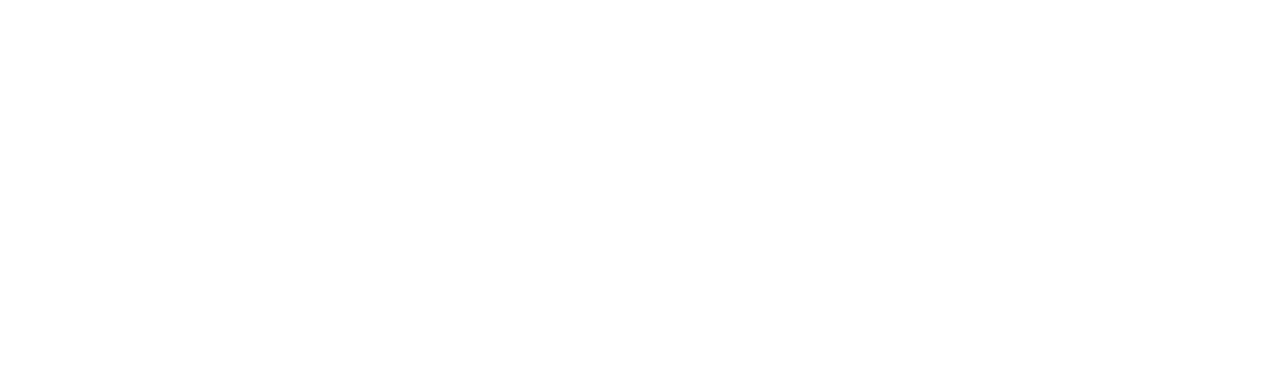
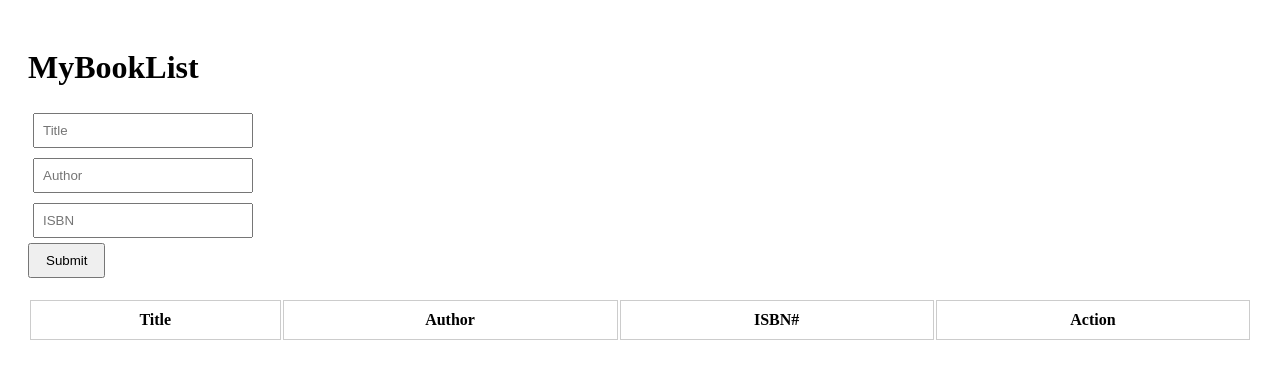
Before and after one commit to acciojob/book-list-Loudiya-Surekha, a website: page main.html in a window 1280 px wide. Drawn offline with Linux system fonts and the light colour scheme.

Commit message:
created a submission

```diff
--- a/main.html
+++ b/main.html
@@ -7,6 +7,28 @@
 </head>
 
 <body>
+	  <h1>MyBookList</h1>
+	<div>
+	  <form id="book-form" class="form-group">
+      <input type="text" id="title" placeholder="Title" required> <br>
+      <input type="text" id="author" placeholder="Author" required> <br>
+      <input type="text" id="isbn" placeholder="ISBN" required><br>
+      <button type="submit" id="submit" onclick="abc()">Submit</button>
+    </form>
+		<table class="table table-striped">
+			<thead>
+        <tr>
+          <th>Title</th>
+          <th>Author</th>
+          <th>ISBN#</th>
+          <th>Action</th>
+        </tr>
+      </thead>
+	<tbody id="book-list">
+        <!-- Dynamic rows go here -->
+      </tbody>
+		</table>
+	</div>
 	<!-- the entire body must be written by student -->
     <script type="text/javascript" src="./script.js">
 </script>
--- a/script.js
+++ b/script.js
@@ -1 +1,24 @@
-//your JS code here. If required.
+ const abc = (event) =>{
+      const title = document.getElementById('title').value.trim();
+      const author = document.getElementById('author').value.trim();
+      const isbn = document.getElementById('isbn').value.trim();
+
+      if (title === "" || author === "" || isbn === "") {
+        alert("Please fill in all fields");
+        return;
+      }
+      let row = document.createElement('tr');
+      row.innerHTML = `
+        <td>${title}</td>
+        <td>${author}</td>
+        <td>${isbn}</td>
+        <td><button class="delete">Clear</button></td>
+      `;
+      document.getElementById('book-list').appendChild(row);
+      document.getElementById('book-form').reset();
+        }
+    document.getElementById('book-list').addEventListener('click', function(e) {
+      if (e.target.classList.contains('delete')) {
+        e.target.closest('tr').remove();
+      }
+    });
--- a/styles.css
+++ b/styles.css
@@ -1 +1,33 @@
-/*  your css code here. If applicable */
+body{
+	padding:20px;
+}
+.form-group{
+	margin-bottom:20px;
+}
+.form-group input{
+	margin:5px;
+	padding:8px;
+	width:200px;
+}
+.form-group button{
+	padding:8px 16px;
+}
+table{
+	width:100%;/
+	border-collapse:collapse;
+}
+ .table th, .table td {
+      padding: 10px;
+      border: 1px solid #ccc;
+      /* text-align: left; */
+    }
+  .table-striped tr:nth-child(even) {
+      background-color: #f9f9f9;
+    }
+  .delete {
+      background-color: red;
+      color: white;
+      border: none;
+      padding: 5px 10px;
+      cursor: pointer;
+    }
```
